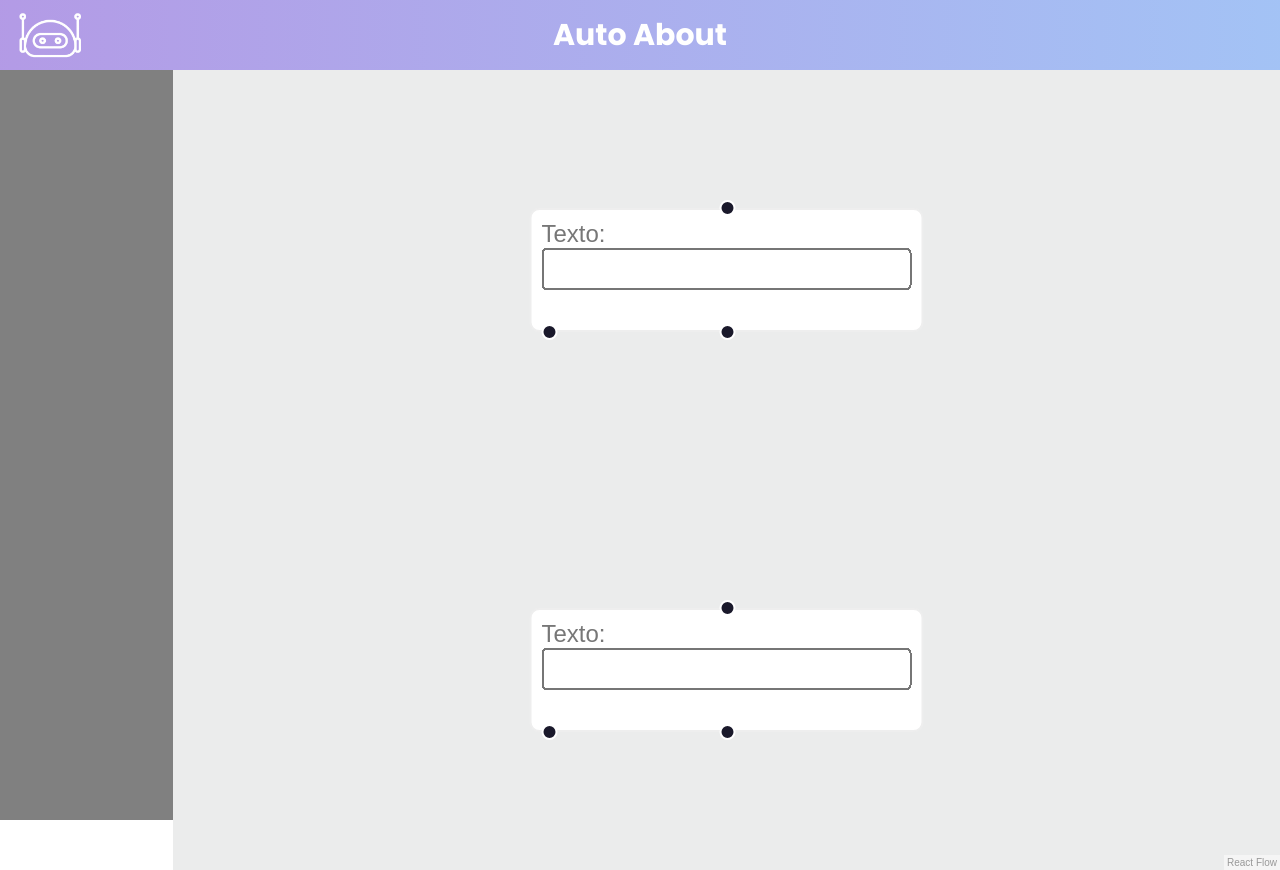
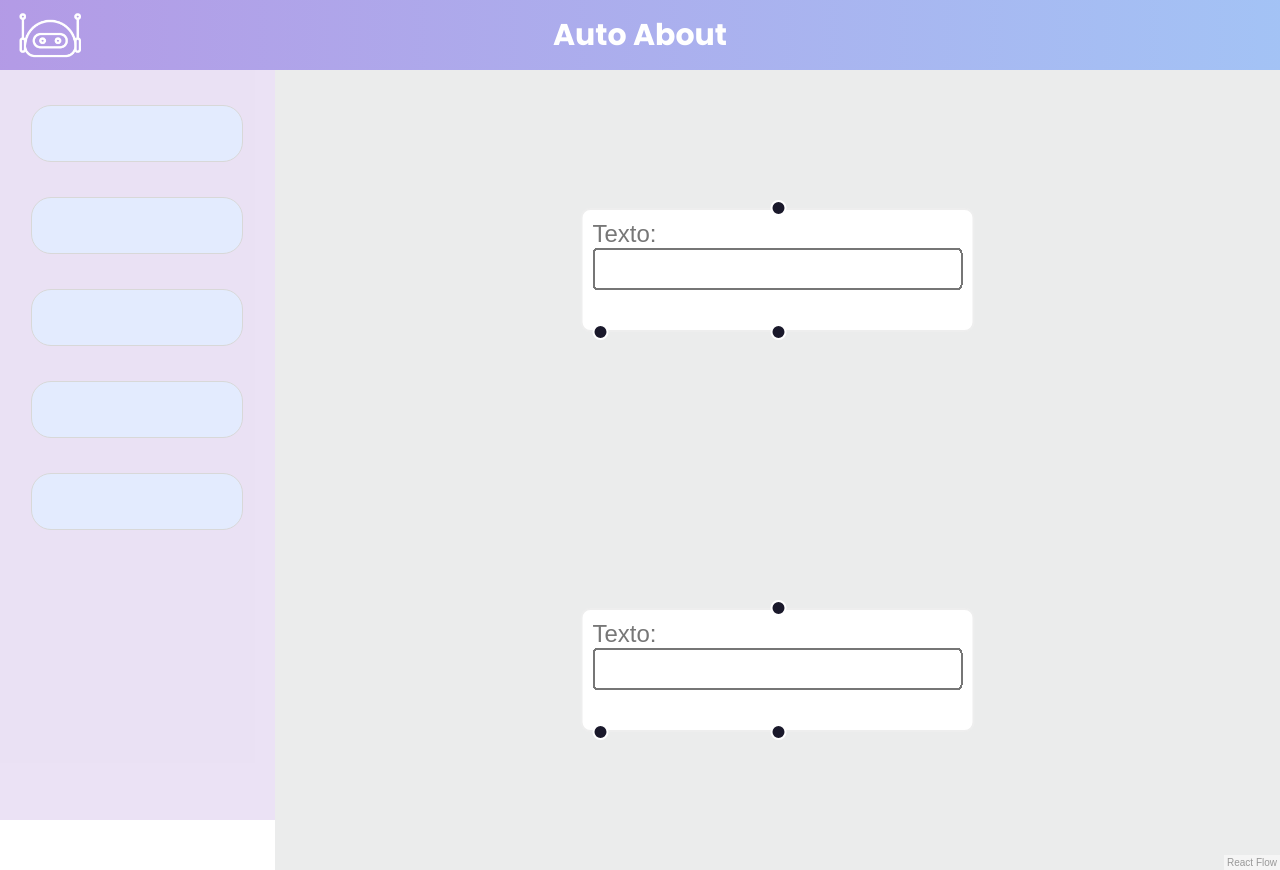
Before and after one commit to cassiwizar/TCC, a React (Vite) app: page / in a window 1280 px wide. Built offline with nearby package versions, Linux system fonts and the light colour scheme.

Commit message:
Front end 2 radical

```diff
--- a/index.html
+++ b/index.html
@@ -16,6 +16,11 @@
       </div>
       <div class="sos">
     <div class="sidebar">
+      <div class="bloco"></div>
+      <div class="bloco"></div>
+      <div class="bloco"></div>
+      <div class="bloco"></div>
+      <div class="bloco"></div>
     </div>
     <div id="app"></div>
   </div>
--- a/src/estilo.css
+++ b/src/estilo.css
@@ -31,9 +31,20 @@
 }
 .sidebar {
     display: flex;
-    align-items:flex-start;
-    justify-content: center;
-    background-color: gray;
-    width: 200px;
+    align-items:center;
+    background-color: #783FBD;
+    opacity: 0.15;
+    width: 350px;
     height: 750px;
+    flex-direction: column;
+
 }
+ .sidebar > .bloco {
+    height: 55px;
+    width: 210px;
+    background-color: #4980FA;
+
+    border-radius: 20px;
+    border: 1px solid black;
+    margin-top: 35px;
+}
```
